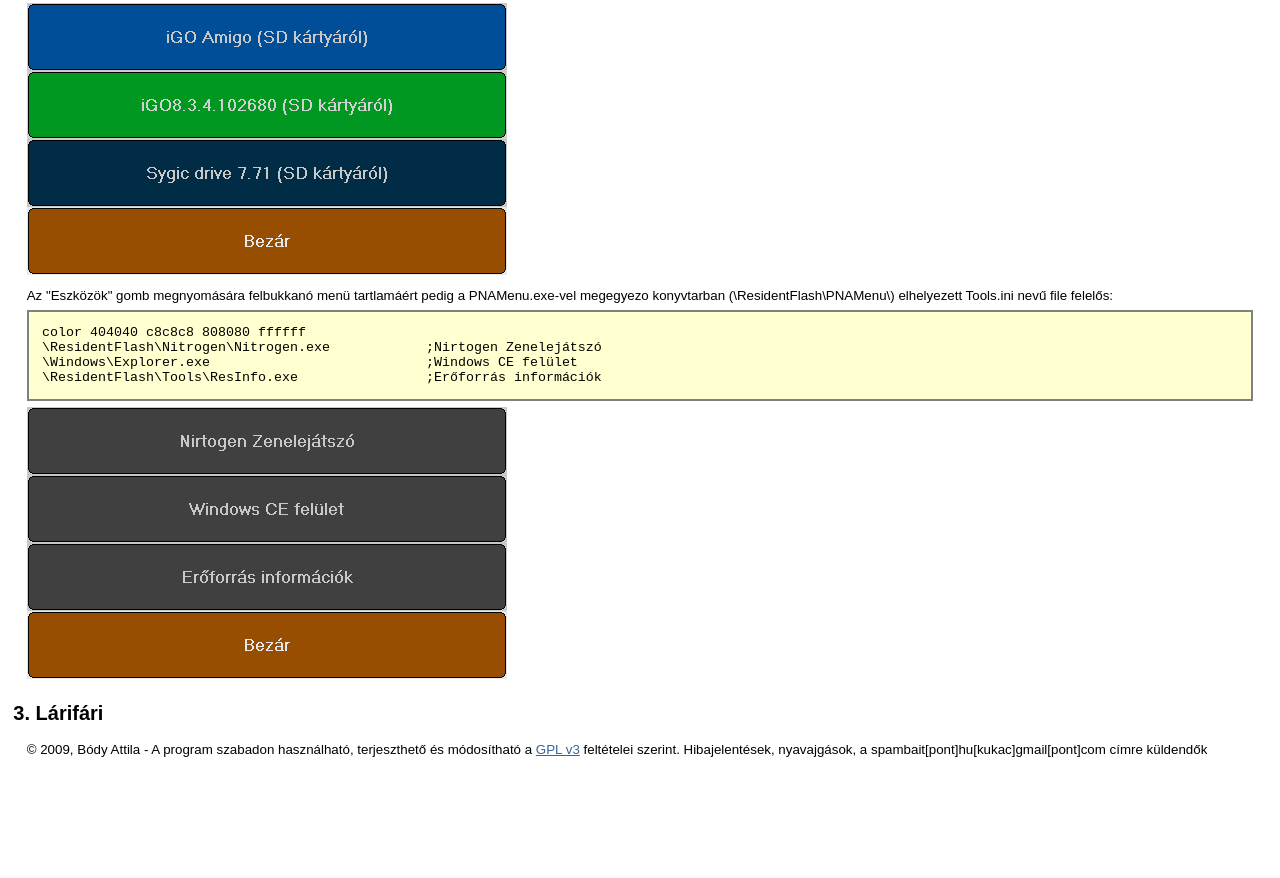
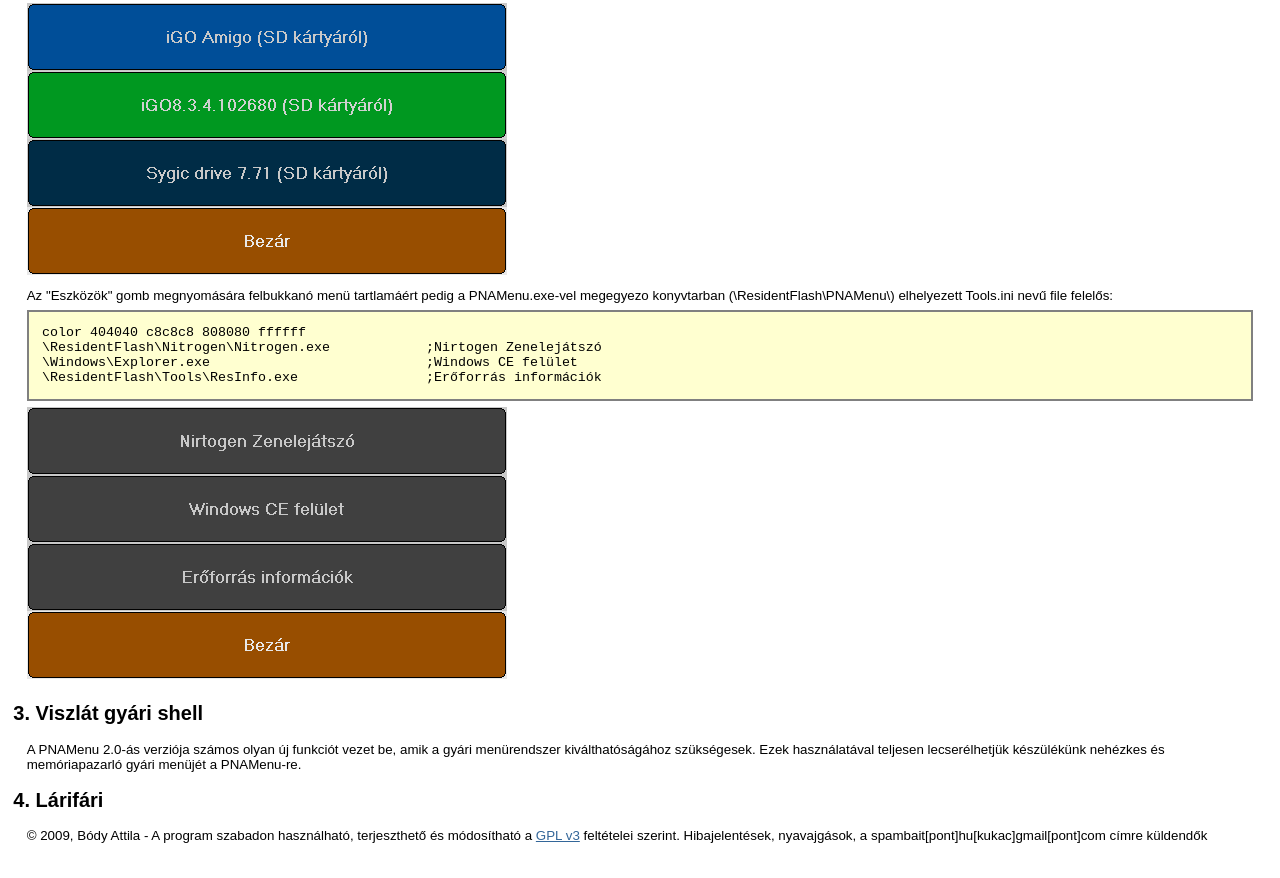
Before and after one commit to attilabody/pnamenu, a plain HTML site: page PNAMenu/docs/index.html in a window 1280 px wide. Shown: the part 3911-4789 px from the top of the page. Before the commit the page ends 4703 px from the top, so only its background shows below. Drawn offline with Linux system fonts and the light colour scheme.

Commit message:
PNAMenu: documentation minor changes
--HG--
extra : convert_revision : svn%3A0aca2461-1fd4-0310-96b8-e2e7def0e00d/trunk/projects/PNAMenu%401006

```diff
--- a/PNAMenu/docs/index.html
+++ b/PNAMenu/docs/index.html
@@ -313,7 +313,12 @@
 \ResidentFlash\Tools\ResInfo.exe		;Erőforrás információk
 </pre>
 <img class="examples" src="submenu2.png" />
-<h2>3. Lárifári</h2>
+<h2>3. Viszlát gyári shell</h2>
+<p>
+A PNAMenu 2.0-ás verziója számos olyan új funkciót vezet be, amik a gyári menürendszer kiválthatóságához szükségesek. Ezek
+használatával teljesen lecserélhetjük készülékünk nehézkes és memóriapazarló gyári menüjét a PNAMenu-re.
+</p>
+<h2>4. Lárifári</h2>
 <p>
 © 2009, Bódy Attila - A program szabadon használható, terjeszthető és módosítható a <a href=gplv3.txt>GPL v3</a> feltételei szerint.
 Hibajelentések, nyavajgások, a spambait[pont]hu[kukac]gmail[pont]com címre küldendők
```
Also changed, not shown: PNAMenu/docs/index_en.html (+4 -7 lines).
